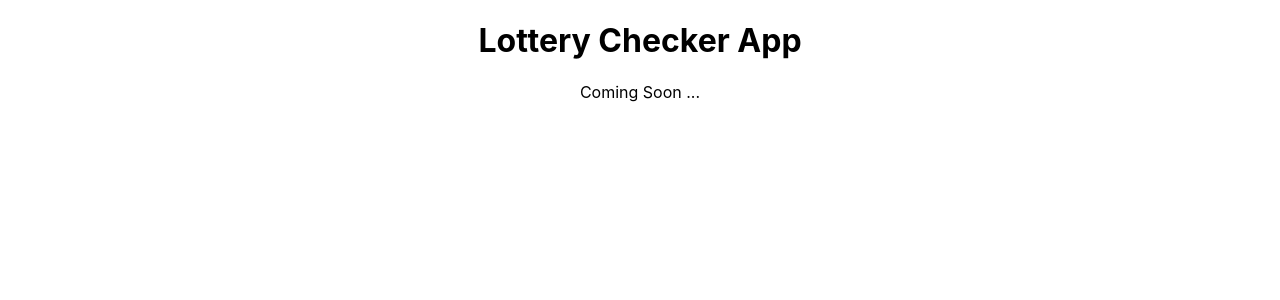
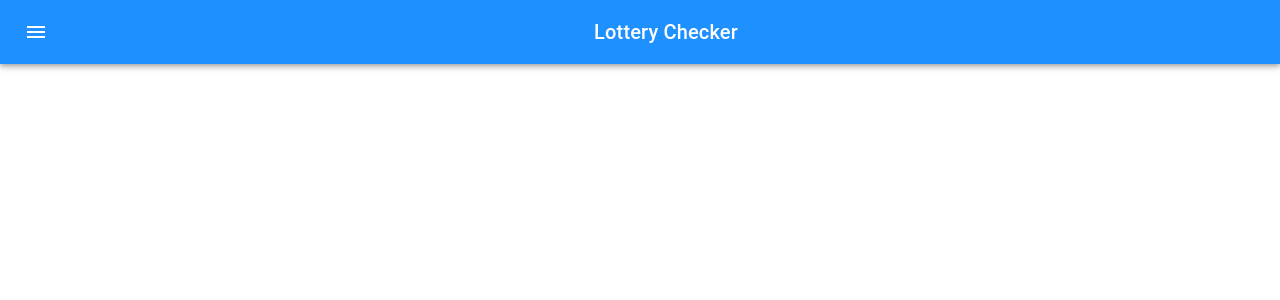
Before and after one commit to lottery-checker/lottery-checker.github.io, a React (Create React App) app: page / in a window 1280 px wide. Shown: the top 300 px of the page. Built offline with nearby package versions, Linux system fonts and the light colour scheme.

Commit message:
feat: Added Nav + SideBar

```diff
--- a/package.json
+++ b/package.json
@@ -4,6 +4,8 @@
   "homepage": "https://lottery-checker.github.io",
   "private": true,
   "dependencies": {
+    "@material-ui/core": "^4.11.0",
+    "@material-ui/icons": "^4.9.1",
     "@testing-library/jest-dom": "^5.11.4",
     "@testing-library/react": "^11.1.0",
     "@testing-library/user-event": "^12.1.10",
--- a/src/App.js
+++ b/src/App.js
@@ -1,10 +1,23 @@
+import { useState } from 'react';
 import './App.css';
-
+import Drawer from './components/Drawer/Drawer';
+import Nav from './components/Nav/Nav';
 function App() {
+  const [toggle, setToggle] = useState(false);
+  const [selectedMenu, setSelectedMenu] = useState('home');
+  const toggleDrawer = (open) => {
+    setToggle(open)
+  }
+  const onMenuClick = () => {
+    setToggle(!toggle)
+  }
   return (
     <div className="App">
-     <h1>Lottery Checker App</h1>
-     <p>Coming Soon ...</p>
+      <Nav onMenuClick={onMenuClick}/>
+      <Drawer toggle={toggle}
+      toggleDrawer={(open) => toggleDrawer(open)}
+      onMenuSelect={(menu) => setSelectedMenu(menu)}
+      />
     </div>
   );
 }
--- /dev/null
+++ b/src/components/Drawer/Drawer.css
@@ -0,0 +1,27 @@
+.drawer{
+    flex: 1;
+    display: flex;
+}
+.drawer__menu{
+    flex: 1;
+}
+.drawer__logo{
+    text-align: center;
+    padding: 1rem 0;
+}
+.List{
+    width: 300px;
+}
+.github-section{
+    display: flex;
+    flex: 1;
+    padding: 1rem 0;
+    justify-content: center;
+    align-items: center;
+}
+.github__link{
+    color: none;
+    display: flex;
+    align-items: center;
+    text-decoration: none;
+}
--- /dev/null
+++ b/src/components/Drawer/Drawer.jsx
@@ -0,0 +1,38 @@
+import DrawerMenu from '@material-ui/core/Drawer';
+import List from '@material-ui/core/List';
+import Divider from '@material-ui/core/Divider';
+import ListItem from '@material-ui/core/ListItem';
+import ListItemText from '@material-ui/core/ListItemText';
+import GitHubIcon from '@material-ui/icons/GitHub';
+import './Drawer.css';
+const Drawer = ({ toggle, toggleDrawer, onMenuSelect }) => {
+    return (
+        <div className="drawer">
+            <DrawerMenu className='drawer__menu' anchor={'left'} open={toggle} onClose={() => toggleDrawer(false)}>
+                <div className="drawer__logo" onClick={() => onMenuSelect('home')}>
+                    <h3>{process.env.REACT_APP_WEBSITE_NAME}</h3>
+                </div>
+                <List
+                className='List'>
+                    <ListItem button onClick={() => onMenuSelect('home')}>
+                        <ListItemText primary={'Home'} />
+                    </ListItem>
+                    <Divider />
+                    <ListItem button onClick={() => onMenuSelect('about')}>
+                        <ListItemText primary={'About'} />
+                    </ListItem>
+                    <Divider />
+                    <div className="github-section">
+                        <a href="https://github.com/lottery-checker/lottery-checker.github.io"
+                        rel="noreferrer"
+                        target='_blank' className="github__link">
+                            Open Source &nbsp;<GitHubIcon />
+                        </a>
+                    </div>
+                </List>
+            </DrawerMenu>
+        </div>
+    )
+}
+
+export default Drawer
--- /dev/null
+++ b/src/components/Nav/Nav.css
@@ -0,0 +1,3 @@
+.Nav{
+    background-color: var(--primary-blue) !important;
+}
--- /dev/null
+++ b/src/components/Nav/Nav.jsx
@@ -0,0 +1,35 @@
+import { makeStyles } from '@material-ui/core/styles';
+import AppBar from '@material-ui/core/AppBar';
+import Toolbar from '@material-ui/core/Toolbar';
+import Typography from '@material-ui/core/Typography';
+import IconButton from '@material-ui/core/IconButton';
+import MenuIcon from '@material-ui/icons/Menu';
+import './Nav.css';
+
+const useStyles = makeStyles((theme) => ({
+    root: {
+      flexGrow: 1,
+    },
+    menuButton: {
+      marginRight: theme.spacing(2),
+    },
+    title: {
+      flexGrow: 1,
+    },
+}));
+const Nav = ({ onMenuClick }) => {
+    const classes = useStyles();
+    return (
+        <AppBar position="static" className='Nav'>
+            <Toolbar>
+              <IconButton edge="start" className={classes.menuButton} color="inherit" aria-label="menu" onClick={onMenuClick}>
+                  <MenuIcon />
+              </IconButton>
+              <Typography variant="h6" className={classes.title}>
+                  {process.env.REACT_APP_WEBSITE_NAME}
+              </Typography>
+            </Toolbar>
+      </AppBar>
+    )
+}
+export default Nav;
--- a/src/index.css
+++ b/src/index.css
@@ -1,3 +1,9 @@
+:root {
+  --primary-blue: #1e90ff;
+}
+* {
+  margin: 0;
+}
 body {
   margin: 0;
   font-family: -apple-system, BlinkMacSystemFont, 'Segoe UI', 'Roboto', 'Oxygen',
@@ -6,8 +12,3 @@ body {
   -webkit-font-smoothing: antialiased;
   -moz-osx-font-smoothing: grayscale;
 }
-
-code {
-  font-family: source-code-pro, Menlo, Monaco, Consolas, 'Courier New',
-    monospace;
-}
```
Also changed, not shown: 1 other file (tests, documents, lock files or other folders).
